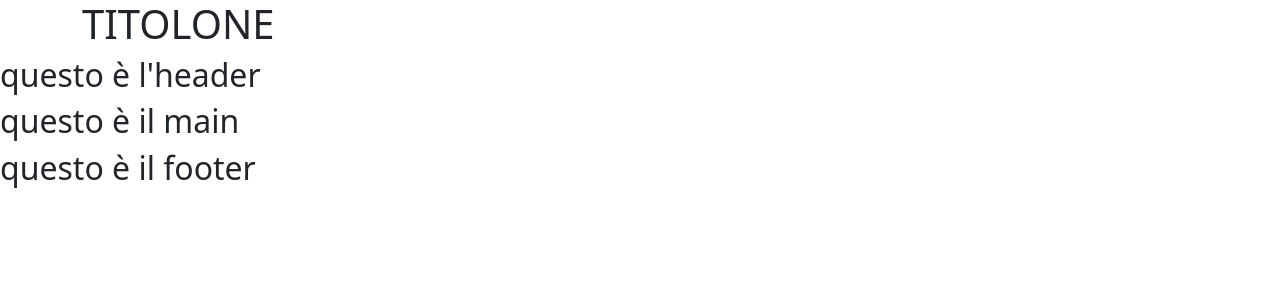
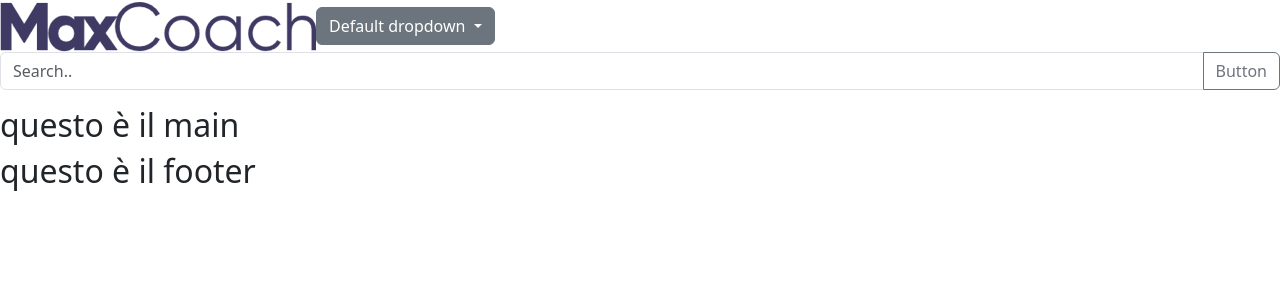
Before and after one commit to TartagliaFilippo/proj-html-vuejs, a Vue app: page / in a window 1280 px wide. Shown: the top 300 px of the page. Built offline with nearby package versions, Linux system fonts and the light colour scheme.

Commit message:
add micro componets for hearder

```diff
--- a/src/App.vue
+++ b/src/App.vue
@@ -17,9 +17,6 @@ export default {
 </script>
 
 <template>
-  <div class="container">
-    <h1>{{ store.titleReactive }}</h1>
-  </div>
   <HeaderApp />
   <MainApp />
   <FooterApp />
--- a/src/components/HeaderApp.vue
+++ b/src/components/HeaderApp.vue
@@ -1,7 +1,23 @@
-<script></script>
+<script>
+import Dropdown from "./navbar/Dropdown.vue";
+import Searchbar from "./navbar/Searchbar.vue";
+
+export default {
+  data() {
+    return {
+      logoPath: "../../public/img/logos/dark-logo.png",
+      navItems: ["Home", "Pages", "Courses", "Features", "Blog", "Shop"],
+    };
+  },
+
+  components: { Dropdown, Searchbar },
+};
+</script>
 
 <template>
-  <h2>questo è l'header</h2>
+  <img :src="logoPath" alt="" />
+  <Dropdown />
+  <Searchbar />
 </template>
 
 <style lang="scss" scoped></style>
--- /dev/null
+++ b/src/components/navbar/Dropdown.vue
@@ -0,0 +1,28 @@
+<script>
+export default {
+  data() {
+    return {};
+  },
+};
+</script>
+
+<template>
+  <div class="btn-group">
+    <button
+      class="btn btn-secondary dropdown-toggle"
+      type="button"
+      data-bs-toggle="dropdown"
+      data-bs-auto-close="true"
+      aria-expanded="false"
+    >
+      Default dropdown
+    </button>
+    <ul class="dropdown-menu">
+      <li><a class="dropdown-item" href="#">Menu item</a></li>
+      <li><a class="dropdown-item" href="#">Menu item</a></li>
+      <li><a class="dropdown-item" href="#">Menu item</a></li>
+    </ul>
+  </div>
+</template>
+
+<style lang="scss" scoped></style>
--- /dev/null
+++ b/src/components/navbar/Searchbar.vue
@@ -0,0 +1,20 @@
+<script>
+export default {};
+</script>
+
+<template>
+  <div class="input-group mb-3">
+    <input
+      type="text"
+      class="form-control"
+      placeholder="Search.."
+      aria-label="Recipient's username"
+      aria-describedby="button-addon2"
+    />
+    <button class="btn btn-outline-secondary" type="button" id="button-addon2">
+      Button
+    </button>
+  </div>
+</template>
+
+<style lang="scss" scoped></style>
--- a/src/data/store.js
+++ b/src/data/store.js
@@ -1,5 +1,3 @@
 import { reactive } from "vue";
 
-export const store = reactive({
-  titleReactive: "TITOLONE",
-});
+export const store = reactive({});
```
